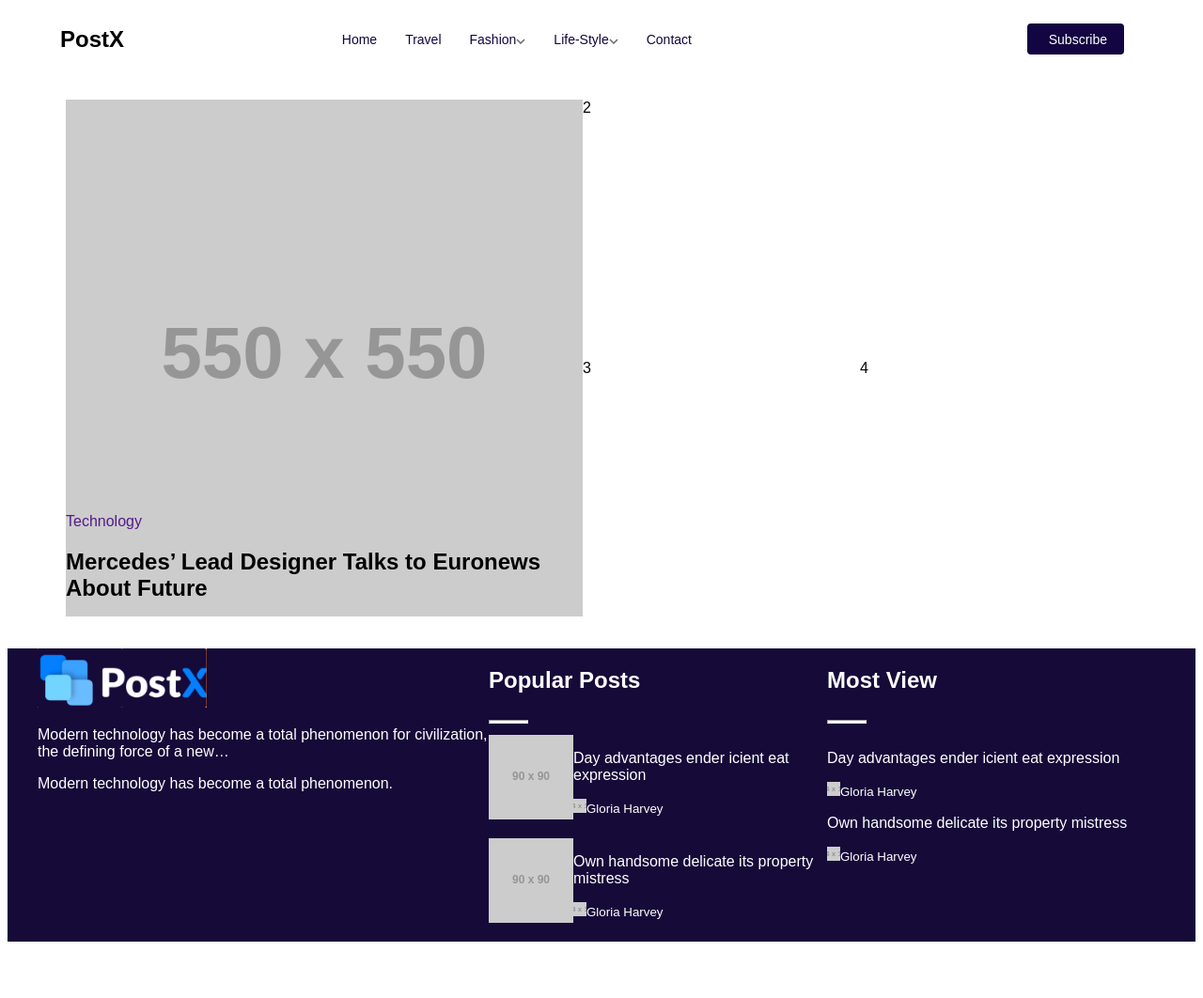
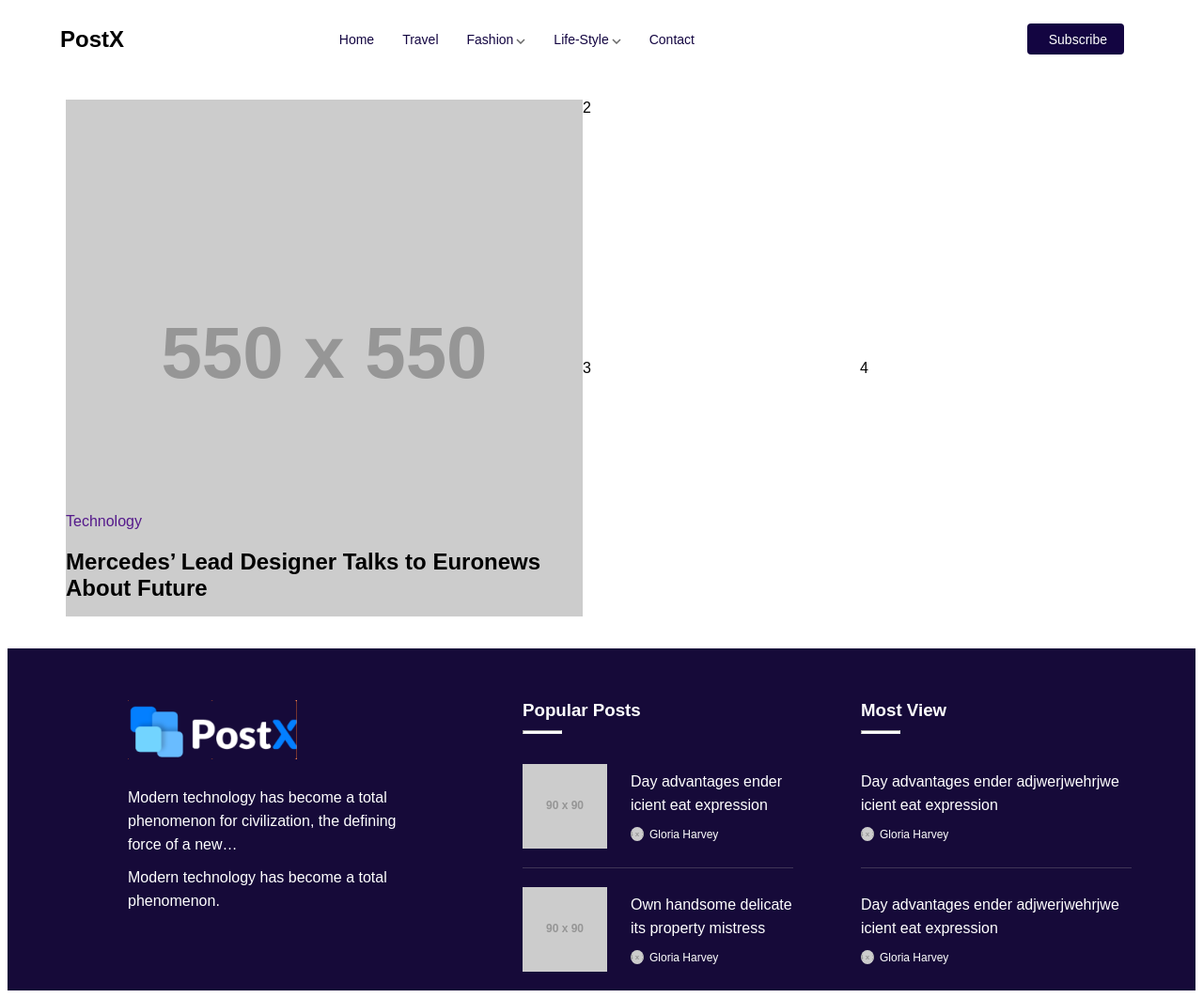
Before and after one commit to owadud/postx, a plain HTML site: page index.html in a window 1280 px wide. Shown: the whole page at 94% size. Before the commit the page ends 1010 px from the top, so only its background shows below. Drawn offline with Linux system fonts and the light colour scheme; placeholder pictures from the web are drawn by us.

Commit message:
working on footer

```diff
--- a/index.html
+++ b/index.html
@@ -70,42 +70,42 @@
                     a total phenomenon.</p>
             </div>
             <div class="footer-item-two">
-                <h2>Popular Posts</h2>
+                <h3>Popular Posts</h3>
                 <hr>
+                <div class="popular-post post-border-bottom">
+                    <img src="https://placehold.co/90x90.png" alt="">
+                    <div class="popular-post-content">
+                        <p>Day advantages ender
+                            icient eat expression</p>
+                            <small><img src="https://placehold.co/14x15.png" alt=""><span>Gloria Harvey</span></small>
+                    </div>
+
+                </div>
+
                 <div class="popular-post">
                     <img src="https://placehold.co/90x90.png" alt="">
-                    <div>
-                        <p>Day advantages ender
-                            icient eat expression</p>
-                            <small><img src="https://placehold.co/14x15.png" alt="">Gloria Harvey</small>
-                    </div>
-                </div>
-                <div class="popular-post">
-                    <img src="https://placehold.co/90x90.png" alt="">
-                    <div>
+                    <div class="popular-post-content">
                         <p>Own handsome delicate
                             its property mistress</p>
-                            <small><img src="https://placehold.co/14x15.png" alt="">Gloria Harvey</small>
+                            <small><img src="https://placehold.co/14x15.png" alt=""><span>Gloria Harvey</span></small>
                     </div>
                 </div>
             </div>
             <div class="footer-item-three">
-                <h2>Most View</h2>
+                <h3>Most View</h3>
                 <hr>
-                <div>
+                <div class="most-view">
 
-                    <div>
-                        <p>Day advantages ender
+                    <div class="post-border-bottom most-view-blog">
+                        <p>Day advantages ender adjwerjwehrjwe
                             icient eat expression</p>
-                            <small><img src="https://placehold.co/14x15.png" alt="">Gloria Harvey</small>
+                            <small><img src="https://placehold.co/14x15.png" alt=""><span>Gloria Harvey</span></small>
                     </div>
-                </div>
-                <div>
 
-                    <div>
-                        <p>Own handsome delicate
-                            its property mistress</p>
-                            <small><img src="https://placehold.co/14x15.png" alt="">Gloria Harvey</small>
+                    <div class="most-view-blog">
+                        <p>Day advantages ender adjwerjwehrjwe
+                            icient eat expression</p>
+                            <small><img src="https://placehold.co/14x15.png" alt=""><span>Gloria Harvey</span></small>
                     </div>
                 </div>
             </div>
--- a/style.css
+++ b/style.css
@@ -4,12 +4,34 @@
         url('./assets/Public_Sans/PublicSans-VariableFont_wght.ttf') format('ttf');
 
 }
+img{
+    margin: 0;
+	padding: 0;
+	border: 0;
+	font-size: 100%;
+	font: inherit;
+	vertical-align: baseline;
+    line-height: normal;
+}
+ol, ul {
+	list-style: none;
+}
+blockquote, q {
+	quotes: none;
+}
+blockquote:before, blockquote:after,
+q:before, q:after {
+	content: '';
+	content: none;
+}
+table {
+	border-collapse: collapse;
+	border-spacing: 0;
+}
 
 body {
     font-family: 'Public Sans', sans-serif;
 }
-
-
 
 li{
     list-style: none;
@@ -19,6 +41,15 @@ a{
 }
 a:hover{
     cursor: pointer;
+}
+small{
+    font-size: 12px;
+    display: flex;
+    align-items: center;
+}
+small img{
+    margin-right: 6px;
+    border-radius: 50%;
 }
 
 .container {
@@ -52,6 +83,9 @@ nav {
 .menu-items li {
     margin-right: 30px;
 }
+.menu-items li>svg {
+    margin-left: 3px;
+}
 
 .menu-btns li {
     margin-right: 20px;
@@ -72,22 +106,60 @@ footer{
 .footer-content {
     display: grid;
     grid-template-columns: 40% 30% 30%;
+    padding-top: 55px;
 
+}
+.footer-item-one{
+    width: 60%;
+    margin: 0 auto;
+}
+.footer-item-two{
+    width: 80%;
+    margin: 0 auto;
 }
 .footer-item-one img{
     width: 180px;
+    margin-bottom: 25px;
 }
 footer .popular-post{
     display: flex;
-    margin-bottom: 20px;
+    padding: 20px 0px;
+    align-items: center;
+}
+footer .post-border-bottom{
+    border-bottom: 1px solid #3f3557;
+}
+footer .popular-post .popular-post-content {
+    margin-left: 25px;
+}
+footer .footer-item-three{
+    width: 80%;
+    margin:0 auto;
+}
+footer .most-view-blog{
+    min-height: 90px;
+    padding: 20px 0;
+    display: flex;
+    flex-direction: column;
+    justify-content: center;
+
+}
+footer h3{
+    margin: 0;
 }
 hr{
     width: 40px;
     height: 2px;
     background-color: #fff;
     display: inline-block;
+    margin-top: 10px;
 }
-
+footer p{
+    font-size: 16px;
+    line-height: 1.56;
+    letter-spacing: normal;
+    margin: 0 0 10px 0;
+}
 
 /* ==----------------------------------------------------------------main section==== */
 /* =========hero section------------------------------------------------ */
```
